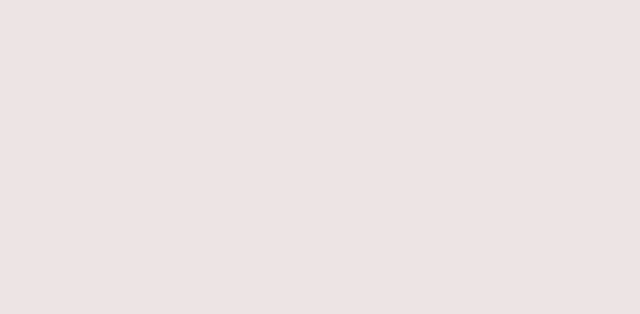
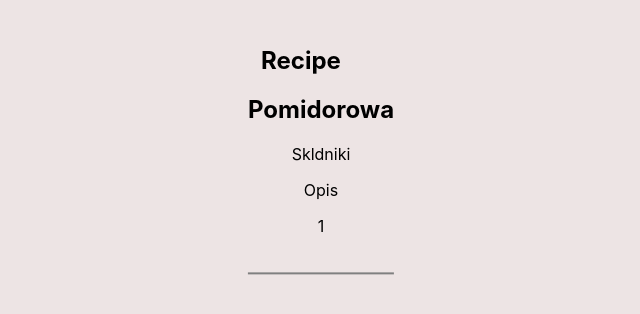
Before and after one commit to pawelstech95/Recipes-React, a React (Create React App) app: page /1 in a window 1280 px wide. Shown: the top 314 px of the page, without its empty margins (339-979 px from the left). Built offline with nearby package versions, Linux system fonts and the light colour scheme.

Commit message:
created displayDetail object to show detail

```diff
--- a/src/components/Recipe.jsx
+++ b/src/components/Recipe.jsx
@@ -6,7 +6,7 @@ const Recipe = ({ title, id, handleRemove, handleEdit }) => {
     <>
       <p>{title}</p>
       <button className="btn btn__edit" onClick={handleEdit}>
-        <Link to="/:id/edit">Edit</Link>
+        <Link to={`/${id}/edit`}>Edit</Link>
       </button>
       <button className="btn btn__detail" onClick={handleEdit}>
         <Link to={`/${id}`}>Detail</Link>
--- a/src/containers/DetailPage.jsx
+++ b/src/containers/DetailPage.jsx
@@ -1,17 +1,41 @@
-import React, {useState} from 'react';
+import React, { useState } from 'react';
+import { Link } from 'react-router-dom';
 
 import { data } from '../utils';
+
 const DetailPage = ({ match }) => {
-    const id = match.params.id;
-    // const [item, setNewItem] = useState(data);
-    // const newData = setNewItem(item.filter((recipe) => recipe.id !== id));
+  const id = match.params.id * 1; // ??
 
-    console.log(data); // [{},{}]
-    console.log(id, 'params');
-    // console.log(newData);
+  //   const [state, setState] = useState(data);
+  const displayDetail = data.map((recipe) =>
+    recipe.id === id ? (
+      <li key={recipe.id}>
+        <h2>{recipe.title}</h2>
+        <p>{recipe.ingredients}</p>
+        <p>{recipe.description}</p>
+        <p>{recipe.id}</p>
+      </li>
+    ) : null
+  );
 
+//   console.log(typeof(displayDetail))
 
-  return <p></p>;
+  // const newData = setNewItem(item.filter((recipe) => recipe.id !== id));
+  //   const newData = data.map(item => <li>{item.title}</li>);
+  //   console.log(data); // [{},{}]
+  console.log(id, 'params');
+  console.log(displayDetail);
+
+  // const list = products.map((product) => (
+  //     <li key={product}>
+  //       <Link to={`/product/${product}`}>{product}</Link>
+  //     </li>
+  return (
+    <div className="recipe__detailPage">
+      <h2>Recipe</h2>
+      <ul>{displayDetail}</ul>
+    </div>
+  );
 };
 
 export default DetailPage;
```
